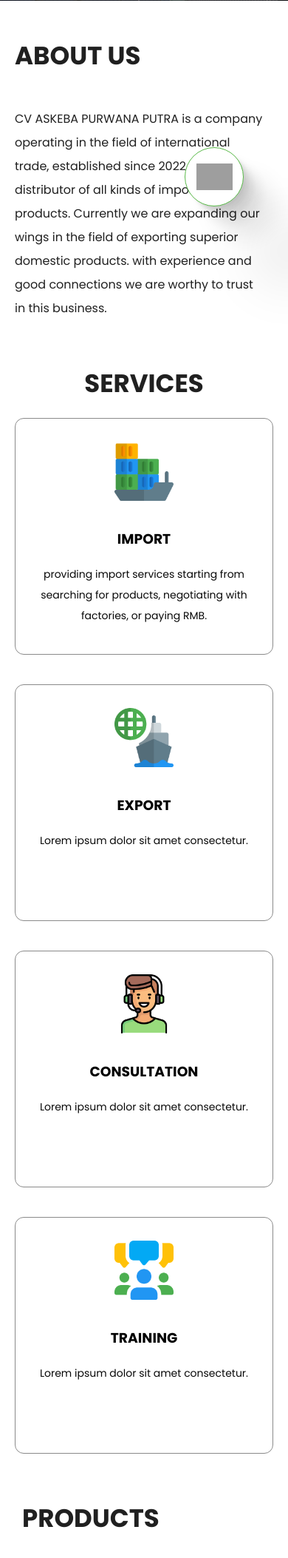
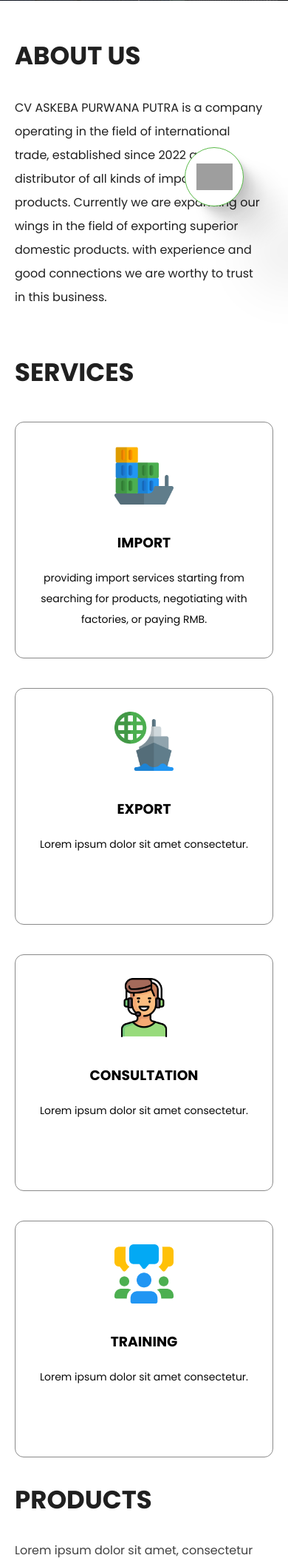
Before and after one commit to khoirulhudaa/askeba, a PHP site: page / in a window 390 px wide. Shown: the part 505-2611 px from the top of the page at 74% size. Run offline with PHP 8.4, Linux system fonts and the light colour scheme; grey boxes are pictures that could not be loaded.

Commit message:
Web export at Askeba

```diff
--- a/assets/styles/style.css
+++ b/assets/styles/style.css
@@ -573,6 +573,21 @@ button {
         width: 100%;
     }
 
+    .section3-askeba {
+        position: relative;
+        width: 100vw;
+        box-sizing: border-box;
+        padding: 0px;
+        margin-top: -40px;
+        overflow: hidden;
+        display: flex;
+        margin-top: -10px;
+        flex-direction: column;
+        align-items: start;
+        justify-content: start;
+        margin-bottom: 0px;
+    }
+
     .section2-askeba {
         padding: 24px 20px;
         display: flex;
@@ -586,6 +601,7 @@ button {
         font-size: 16px;
         text-align: left;
         line-height: 2em;
+        margin-top: -25px;
         width: 90vw;
     }
 
@@ -600,7 +616,7 @@ button {
     }
 
     .container-section4-section4mz4 h2 {
-        margin-left: 30px;
+        margin-left: 20px;
         margin-bottom: 10px;
     }
 
@@ -609,8 +625,8 @@ button {
     }
 
     .left-section4 p {
-        width: 90%;
-        margin-left: 30px;
+        width: 94%;
+        margin-left: 20px;
         text-align: left;
     }
 
@@ -647,6 +663,7 @@ button {
 
     .section5-askeba {
         margin-top: 0px;
+        margin-bottom: 0px;
         text-align: left;
         align-items: start;
         justify-content: start;
@@ -654,11 +671,20 @@ button {
 
     .section5-askeba h2 {
         text-align: left;
+        font-size: 34px;
+        margin-left: -10px;
+    }
+
+    .section5-askeba p {
+        width: 96%;
+        margin-left: -7px;
+        margin-top: -6px;
     }
 
     .section6-askeba h2 {
         text-align: left;
-        margin-left: 16px;
+        font-size: 34px;
+        margin-left: 4px;
     }
 
     .description-hero h1 {
@@ -690,7 +716,8 @@ button {
 
     .section3-askeba h2 {
         font-size: 34px;
-        margin-bottom: 20px;
+        margin-left: 20px;
+        margin-bottom: 40px;
     }
 
     .container-section4-section4mz4 h2 {
@@ -708,14 +735,16 @@ button {
         flex-direction: column;
         display: flex;
         width: 100%;
-        margin-left: 4px;
+        margin-top: -10px;
+        margin-left: 0px;
         justify-content: center;
         align-items: center;
     }
 
     .wrapper-section6 img {
         width: 94%;
-        height: 300px;
+        height: 280px;
+        margin-left: -3px;
         margin: 0;
         margin-bottom: 50px;
     }
@@ -862,7 +891,6 @@ button {
 }
 
 @media only screen and (min-width: 320px) and (max-width: 576px) {
-
     .legend {
         display: none;
     }
@@ -1057,7 +1085,6 @@ button {
 }
 
 @media screen and (max-width: 750px) {
-
     .container-section4-section4mz4 {
         margin: 20px 0;
     }
--- a/index.html
+++ b/index.html
@@ -57,7 +57,7 @@
                     <a href="#product">
                         <li>PRODUCTS</li>
                     </a>
-                    <a href="#partner">
+                    <a href="#team">
                         <li>TEAM</li>
                     </a>
                     <a href="#contact">
@@ -90,7 +90,7 @@
                     <a href="#product">
                         <li>PRODUCTS</li>
                     </a>
-                    <a href="#partner">
+                    <a href="#team">
                         <li>TEAM</li>
                     </a>
                     <a href="#contact">
@@ -100,7 +100,7 @@
             </div>
         </header>
 
-        <section class="hero-askeba">
+        <section class="hero-askeba" id="home">
             <img loading="lazy" src="./assets/images/hero.jpg" alt="hero" />
             <div class="description-hero">
                 <h1>ASKEBA PURWANA PUTRA</h1>
@@ -125,7 +125,7 @@
             </div>
         </div>
 
-        <section class="section3-askeba">
+        <section class="section3-askeba" id="service">
             <h2>SERVICES</h2>
             <div class="wrapper-card-section3">
                 <div class="card-askeba">
@@ -187,7 +187,7 @@
             </div>
         </section>
 
-        <div class="container-section4-section4mz4">
+        <div class="container-section4-section4mz4" id="product">
             <h2>PRODUCTS</h2>
             <div class="wrapper-description-section4">
                 <div class="left-section4">
@@ -278,7 +278,7 @@
             </p>
         </section>
 
-        <section class="section6-askeba">
+        <section class="section6-askeba" id="team">
             <h2>OUR TEAM</h2>
             <div class="wrapper-section6">
                 <img
@@ -299,7 +299,7 @@
             </div>
         </section>
 
-        <footer class="footer2-mz2">
+        <footer class="footer2-mz2" id="contact">
             <div class="footer-body-mz2">
                 <div class="footer-body-desc-mz2">
                     <img
```
